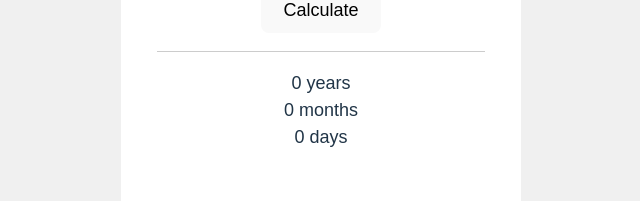
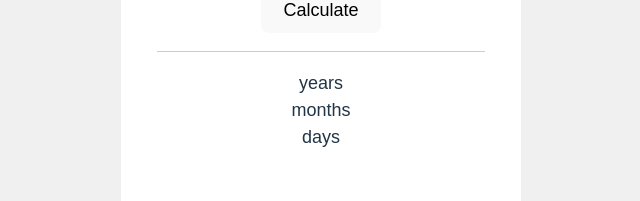
Before and after one commit to isaaxh/age-calculator, a React (Vite) app: page / in a window 1280 px wide. Shown: the part 295-496 px from the top of the page, without its empty margins (319-959 px from the left). Built offline with nearby package versions, Linux system fonts and the light colour scheme; a web font is replaced by a local one.

Commit message:
feat: add correctly display the output

```diff
--- a/src/App.tsx
+++ b/src/App.tsx
@@ -1,11 +1,17 @@
 import { useState } from 'react';
 import './App.css'
-import moment, { weekdaysShort } from 'moment';
+
+interface User {
+  years?: number;
+  months?: number;
+  days?: number;
+}
 
 function App() {
   const [day, setDay] = useState<number>(0);
   const [month, setMonth] = useState<number>(0);
   const [year, setYear] = useState<number>(0);
+  const [user, setUser] = useState<User>();
 
 
   const calcAge = (startDateStr: string, endDateStr: string) => {
@@ -35,23 +41,6 @@ function App() {
     return { years: yearDiff, months: monthDiff, days: dayDiff };
   }
 
-
-  // const calcAge = (day: number, month: number, year: number) => {
-  //   const MILLISECINAYEAR = 31536000000;
-
-
-  //   const birthDate = new Date(`${year}-${month}-${day}`)
-  //   const currentDate = new Date();
-  //   const ageInMilliSec = currentDate.valueOf() - birthDate.valueOf();
-
-  //   const numYears = ageInMilliSec /  MILLISECINAYEAR;
-  //   const years = Math.floor(numYears);
-  //   const numMonths = (numYears - years) * 12;
-  //   const months = Math.floor(numMonths);
-  //   const days = Math.floor((numMonths - months) * 30.44);
-  //   console.log(`${years} years, ${months} months, ${days} days`);
-  // }
-
   const handleInputChange = (event: React.ChangeEvent<HTMLInputElement>, fieldType: 'day' | 'month' | 'year') => {
     const value = parseInt(event.target.value);
 
@@ -67,9 +56,13 @@ function App() {
 
   const handleFormSubmit = (event: React.FormEvent<HTMLFormElement>) => {
     event.preventDefault();
-    const usersAge = calcAge('1999-11-01', '2023-04-06');
 
-    console.log(`${usersAge.years} years, ${usersAge.months} months, ${usersAge.days} days`);
+    const currentDate = new Date();
+    const currentDateStr = currentDate.toISOString().slice(0, 10);
+
+    const age = calcAge('1999-11-01', currentDateStr);
+    console.log(`${age.years} years, ${age.months} months, ${age.days} days`);
+    setUser(age);
   }
 
   return (
@@ -105,9 +98,9 @@ function App() {
         <button>Calculate</button>
         <hr />
         <div className="output-section">
-          <div className="year-output">{year} years</div>
-          <div className="month-output">{month} months</div>
-          <div className="day-output">{day} days</div>
+          <div className="year-output">{user?.years} years</div>
+          <div className="month-output">{user?.months} months</div>
+          <div className="day-output">{user?.days} days</div>
         </div>
       </form>
     </div>
```
